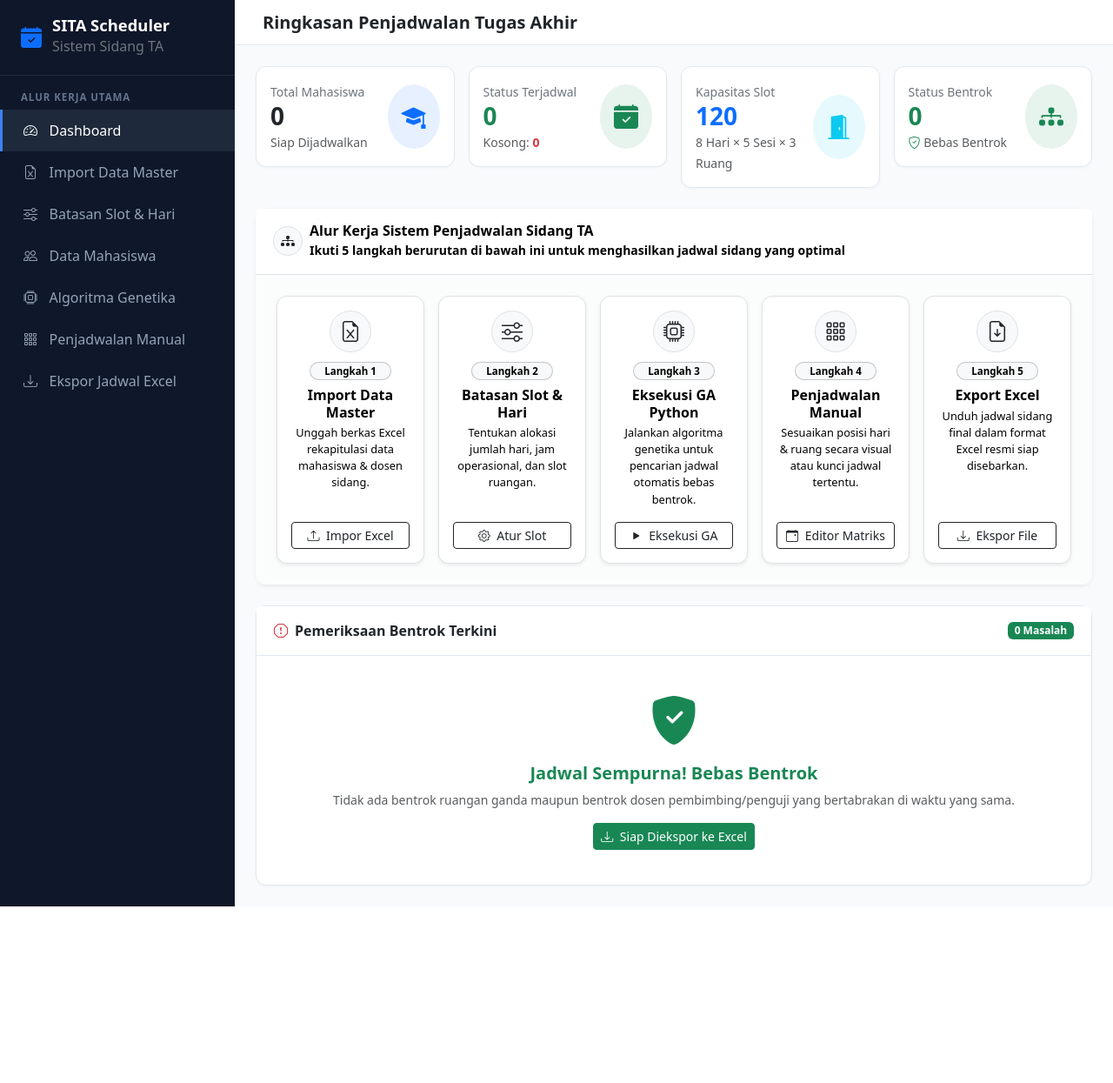
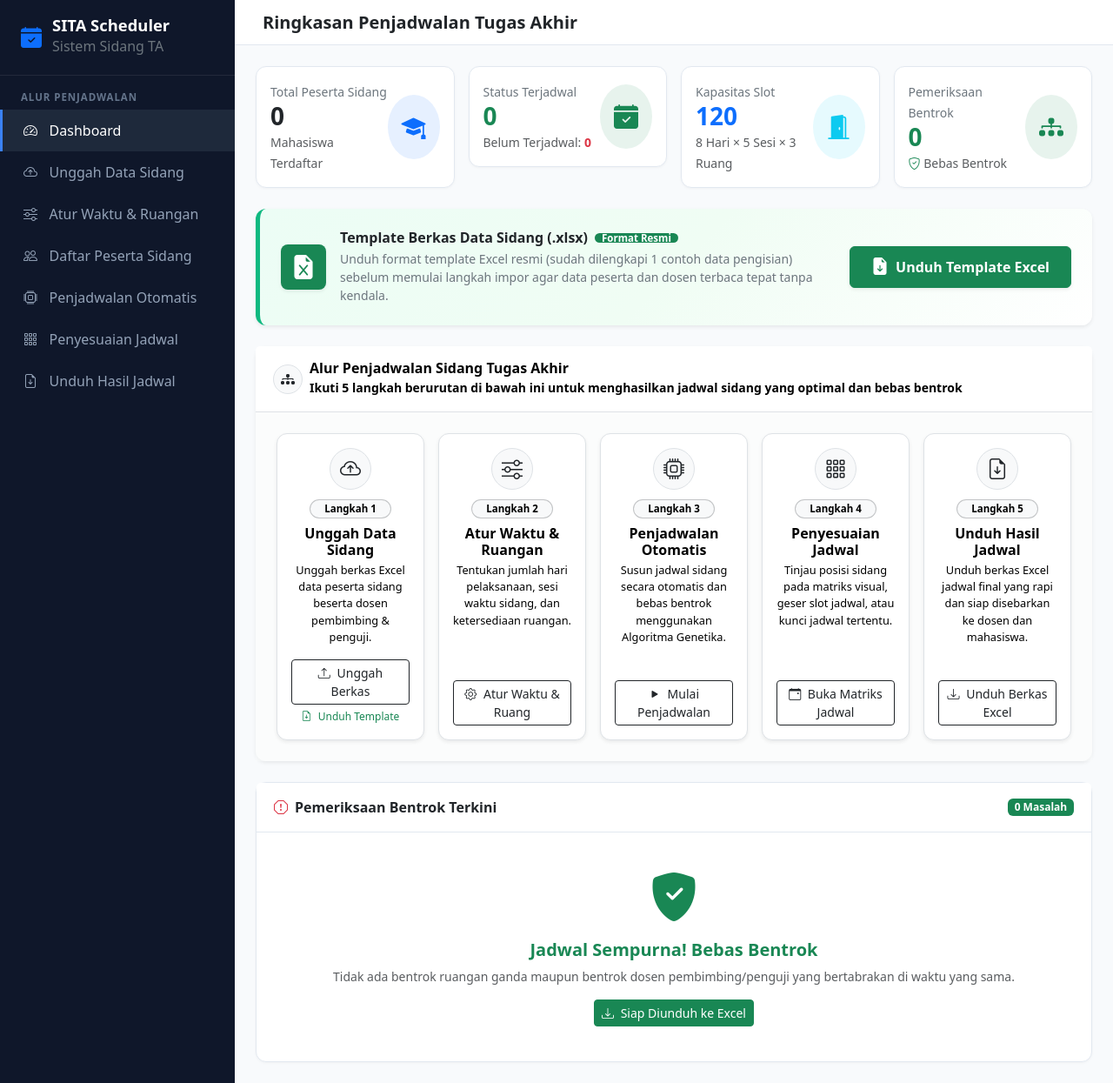
Before and after one commit to AbelChrisnaldi/project-test, a Django app: page / in a window 1280 px wide. Shown: the whole page at 87% size. Before the commit the page ends 1042 px from the top, so only its background shows below. Run offline with Django 5.2, Linux system fonts and the light colour scheme; data comes from the database, SQL or seed files in the repository; data that the repository does not hold is empty.

Commit message:
refactor: UX writing ramah pengguna dan penempatan unduh template excel di dashboard

```diff
--- a/scheduler/templates/scheduler/base.html
+++ b/scheduler/templates/scheduler/base.html
@@ -126,7 +126,7 @@
       </div>
     </div>
 
-    <div class="nav-header">Alur Kerja Utama</div>
+    <div class="nav-header">Alur Penjadwalan</div>
     <ul class="nav flex-column mb-2">
       <li class="nav-item">
         <a class="nav-link {% if request.resolver_match.url_name == 'dashboard' %}active{% endif %}" href="{% url 'scheduler:dashboard' %}">
@@ -135,32 +135,32 @@
       </li>
       <li class="nav-item">
         <a class="nav-link {% if request.resolver_match.url_name == 'import_excel' %}active{% endif %}" href="{% url 'scheduler:import_excel' %}">
-          <i class="bi bi-file-earmark-excel"></i> Import Data Master
+          <i class="bi bi-cloud-arrow-up"></i> Unggah Data Sidang
         </a>
       </li>
       <li class="nav-item">
         <a class="nav-link {% if request.resolver_match.url_name == 'settings' %}active{% endif %}" href="{% url 'scheduler:settings' %}">
-          <i class="bi bi-sliders"></i> Batasan Slot & Hari
+          <i class="bi bi-sliders"></i> Atur Waktu & Ruangan
         </a>
       </li>
       <li class="nav-item">
         <a class="nav-link {% if request.resolver_match.url_name == 'student_list' or request.resolver_match.url_name == 'student_edit' %}active{% endif %}" href="{% url 'scheduler:student_list' %}">
-          <i class="bi bi-people"></i> Data Mahasiswa
+          <i class="bi bi-people"></i> Daftar Peserta Sidang
         </a>
       </li>
       <li class="nav-item">
         <a class="nav-link {% if request.resolver_match.url_name == 'genetic' %}active{% endif %}" href="{% url 'scheduler:genetic' %}">
-          <i class="bi bi-cpu"></i> Algoritma Genetika
+          <i class="bi bi-cpu"></i> Penjadwalan Otomatis
         </a>
       </li>
       <li class="nav-item">
         <a class="nav-link {% if request.resolver_match.url_name == 'manual_grid' %}active{% endif %}" href="{% url 'scheduler:manual_grid' %}">
-          <i class="bi bi-grid-3x3-gap"></i> Penjadwalan Manual
+          <i class="bi bi-grid-3x3-gap"></i> Penyesuaian Jadwal
         </a>
       </li>
       <li class="nav-item">
         <a class="nav-link {% if request.resolver_match.url_name == 'export_view' %}active{% endif %}" href="{% url 'scheduler:export_view' %}">
-          <i class="bi bi-download"></i> Ekspor Jadwal Excel
+          <i class="bi bi-file-earmark-arrow-down"></i> Unduh Hasil Jadwal
         </a>
       </li>
     </ul>
--- a/scheduler/templates/scheduler/dashboard.html
+++ b/scheduler/templates/scheduler/dashboard.html
@@ -10,9 +10,9 @@
     <div class="card p-3">
       <div class="d-flex justify-content-between align-items-center">
         <div>
-          <span class="text-secondary small fw-medium">Total Mahasiswa</span>
+          <span class="text-secondary small fw-medium">Total Peserta Sidang</span>
           <h3 class="fw-bold mb-0 text-dark">{{ total_students }}</h3>
-          <small class="text-muted">Siap Dijadwalkan</small>
+          <small class="text-muted">Mahasiswa Terdaftar</small>
         </div>
         <div class="bg-primary bg-opacity-10 text-primary rounded-circle p-3">
           <i class="bi bi-mortarboard-fill fs-3"></i>
@@ -27,7 +27,7 @@
         <div>
           <span class="text-secondary small fw-medium">Status Terjadwal</span>
           <h3 class="fw-bold mb-0 text-success">{{ scheduled_count }}</h3>
-          <small class="text-muted">Kosong: <span class="fw-bold text-danger">{{ unscheduled_count }}</span></small>
+          <small class="text-muted">Belum Terjadwal: <span class="fw-bold text-danger">{{ unscheduled_count }}</span></small>
         </div>
         <div class="bg-success bg-opacity-10 text-success rounded-circle p-3">
           <i class="bi bi-calendar-check-fill fs-3"></i>
@@ -55,7 +55,7 @@
     <div class="card p-3">
       <div class="d-flex justify-content-between align-items-center">
         <div>
-          <span class="text-secondary small fw-medium">Status Bentrok</span>
+          <span class="text-secondary small fw-medium">Pemeriksaan Bentrok</span>
           <h3 class="fw-bold mb-0 {% if conflict_data.total_conflicts == 0 %}text-success{% else %}text-danger{% endif %}">
             {{ conflict_data.total_conflicts }}
           </h3>
@@ -63,13 +63,41 @@
             {% if conflict_data.total_conflicts == 0 %}
               <i class="bi bi-shield-check text-success"></i> Bebas Bentrok
             {% else %}
-              <i class="bi bi-exclamation-triangle text-danger"></i> Dosen/Ruang Bentrok
+              <i class="bi bi-exclamation-triangle text-danger"></i> Dosen/Ruangan Bentrok
             {% endif %}
           </small>
         </div>
         <div class="{% if conflict_data.total_conflicts == 0 %}bg-success bg-opacity-10 text-success{% else %}bg-danger bg-opacity-10 text-danger{% endif %} rounded-circle p-3">
           <i class="bi bi-diagram-3-fill fs-3"></i>
         </div>
+      </div>
+    </div>
+  </div>
+</div>
+
+<!-- Fitur Unduh Template Berkas (Akses Cepat di Dashboard) -->
+<div class="card mb-4 border-0 shadow-sm" style="background: linear-gradient(135deg, #ecfdf5 0%, #f0fdf4 50%, #ffffff 100%); border-left: 5px solid #10b981 !important;">
+  <div class="card-body p-4">
+    <div class="d-flex flex-column flex-lg-row align-items-lg-center justify-content-between gap-3">
+      <div class="d-flex align-items-center gap-3">
+        <div class="bg-success text-white rounded-3 p-3 d-flex align-items-center justify-content-center shadow-sm flex-shrink-0" style="width: 52px; height: 52px;">
+          <i class="bi bi-file-earmark-excel-fill fs-3"></i>
+        </div>
+        <div>
+          <div class="d-flex align-items-center gap-2 mb-1">
+            <h6 class="mb-0 fw-bold text-dark fs-6">Template Berkas Data Sidang (.xlsx)</h6>
+            <span class="badge bg-success text-white rounded-pill px-2 py-0 fw-semibold" style="font-size: 0.72rem;">Format Resmi</span>
+          </div>
+          <p class="text-secondary small mb-0">
+            Unduh format template Excel resmi (sudah dilengkapi 1 contoh data pengisian) sebelum memulai langkah impor agar data peserta dan dosen terbaca tepat tanpa kendala.
+          </p>
+        </div>
+      </div>
+      <div class="d-flex align-items-center gap-2 flex-shrink-0">
+        <a href="{% url 'scheduler:download_template' %}" class="btn btn-success fw-semibold px-4 py-2 shadow-sm d-flex align-items-center gap-2">
+          <i class="bi bi-file-earmark-arrow-down-fill fs-5"></i>
+          <span>Unduh Template Excel</span>
+        </a>
       </div>
     </div>
   </div>
@@ -83,8 +111,8 @@
         <i class="bi bi-diagram-3-fill text-dark"></i>
       </div>
       <div>
-        <h6 class="mb-0 fw-bold text-dark" style="color: #000000 !important;">Alur Kerja Sistem Penjadwalan Sidang TA</h6>
-        <small class="text-dark" style="color: #000000 !important;">Ikuti 5 langkah berurutan di bawah ini untuk menghasilkan jadwal sidang yang optimal</small>
+        <h6 class="mb-0 fw-bold text-dark" style="color: #000000 !important;">Alur Penjadwalan Sidang Tugas Akhir</h6>
+        <small class="text-dark" style="color: #000000 !important;">Ikuti 5 langkah berurutan di bawah ini untuk menghasilkan jadwal sidang yang optimal dan bebas bentrok</small>
       </div>
     </div>
   </div>
@@ -96,19 +124,24 @@
         <div class="card h-100 border text-center p-3 d-flex flex-column justify-content-between bg-white shadow-sm hover-shadow">
           <div>
             <div class="d-inline-flex align-items-center justify-content-center bg-light text-dark rounded-circle mb-2 border" style="width: 48px; height: 48px;">
-              <i class="bi bi-file-earmark-excel fs-4 text-dark"></i>
+              <i class="bi bi-cloud-arrow-up fs-4 text-dark"></i>
             </div>
             <div>
               <span class="badge bg-light text-dark border border-dark border-opacity-25 rounded-pill px-3 py-1 mb-2 fw-semibold" style="font-size: 0.72rem; color: #000000 !important;">Langkah 1</span>
             </div>
-            <h6 class="fw-bold text-dark mb-1 fs-6" style="color: #000000 !important;">Import Data Master</h6>
+            <h6 class="fw-bold text-dark mb-1 fs-6" style="color: #000000 !important;">Unggah Data Sidang</h6>
             <p class="small text-dark mb-3" style="font-size: 0.8rem; min-height: 48px; color: #000000 !important;">
-              Unggah berkas Excel rekapitulasi data mahasiswa & dosen sidang.
+              Unggah berkas Excel data peserta sidang beserta dosen pembimbing & penguji.
             </p>
           </div>
-          <a href="{% url 'scheduler:import_excel' %}" class="btn btn-outline-dark btn-sm w-100 fw-medium">
-            <i class="bi bi-upload me-1"></i> Impor Excel
-          </a>
+          <div class="d-flex flex-column gap-1">
+            <a href="{% url 'scheduler:import_excel' %}" class="btn btn-outline-dark btn-sm w-100 fw-medium">
+              <i class="bi bi-upload me-1"></i> Unggah Berkas
+            </a>
+            <a href="{% url 'scheduler:download_template' %}" class="btn btn-link btn-sm text-decoration-none text-success p-0 fw-medium" style="font-size: 0.75rem;">
+              <i class="bi bi-file-earmark-arrow-down me-1"></i> Unduh Template
+            </a>
+          </div>
         </div>
       </div>
 
@@ -122,13 +155,13 @@
             <div>
               <span class="badge bg-light text-dark border border-dark border-opacity-25 rounded-pill px-3 py-1 mb-2 fw-semibold" style="font-size: 0.72rem; color: #000000 !important;">Langkah 2</span>
             </div>
-            <h6 class="fw-bold text-dark mb-1 fs-6" style="color: #000000 !important;">Batasan Slot & Hari</h6>
+            <h6 class="fw-bold text-dark mb-1 fs-6" style="color: #000000 !important;">Atur Waktu & Ruangan</h6>
             <p class="small text-dark mb-3" style="font-size: 0.8rem; min-height: 48px; color: #000000 !important;">
-              Tentukan alokasi jumlah hari, jam operasional, dan slot ruangan.
+              Tentukan jumlah hari pelaksanaan, sesi waktu sidang, dan ketersediaan ruangan.
             </p>
           </div>
           <a href="{% url 'scheduler:settings' %}" class="btn btn-outline-dark btn-sm w-100 fw-medium">
-            <i class="bi bi-gear me-1"></i> Atur Slot
+            <i class="bi bi-gear me-1"></i> Atur Waktu & Ruang
           </a>
         </div>
       </div>
@@ -143,13 +176,13 @@
             <div>
               <span class="badge bg-light text-dark border border-dark border-opacity-25 rounded-pill px-3 py-1 mb-2 fw-semibold" style="font-size: 0.72rem; color: #000000 !important;">Langkah 3</span>
             </div>
-            <h6 class="fw-bold text-dark mb-1 fs-6" style="color: #000000 !important;">Eksekusi GA Python</h6>
+            <h6 class="fw-bold text-dark mb-1 fs-6" style="color: #000000 !important;">Penjadwalan Otomatis</h6>
             <p class="small text-dark mb-3" style="font-size: 0.8rem; min-height: 48px; color: #000000 !important;">
-              Jalankan algoritma genetika untuk pencarian jadwal otomatis bebas bentrok.
+              Susun jadwal sidang secara otomatis dan bebas bentrok menggunakan Algoritma Genetika.
             </p>
           </div>
           <a href="{% url 'scheduler:genetic' %}" class="btn btn-outline-dark btn-sm w-100 fw-medium">
-            <i class="bi bi-play-fill me-1"></i> Eksekusi GA
+            <i class="bi bi-play-fill me-1"></i> Mulai Penjadwalan
           </a>
         </div>
       </div>
@@ -164,13 +197,13 @@
             <div>
               <span class="badge bg-light text-dark border border-dark border-opacity-25 rounded-pill px-3 py-1 mb-2 fw-semibold" style="font-size: 0.72rem; color: #000000 !important;">Langkah 4</span>
             </div>
-            <h6 class="fw-bold text-dark mb-1 fs-6" style="color: #000000 !important;">Penjadwalan Manual</h6>
+            <h6 class="fw-bold text-dark mb-1 fs-6" style="color: #000000 !important;">Penyesuaian Jadwal</h6>
             <p class="small text-dark mb-3" style="font-size: 0.8rem; min-height: 48px; color: #000000 !important;">
-              Sesuaikan posisi hari & ruang secara visual atau kunci jadwal tertentu.
+              Tinjau posisi sidang pada matriks visual, geser slot jadwal, atau kunci jadwal tertentu.
             </p>
           </div>
           <a href="{% url 'scheduler:manual_grid' %}" class="btn btn-outline-dark btn-sm w-100 fw-medium">
-            <i class="bi bi-calendar-event me-1"></i> Editor Matriks
+            <i class="bi bi-calendar-event me-1"></i> Buka Matriks Jadwal
           </a>
         </div>
       </div>
@@ -185,13 +218,13 @@
             <div>
               <span class="badge bg-light text-dark border border-dark border-opacity-25 rounded-pill px-3 py-1 mb-2 fw-semibold" style="font-size: 0.72rem; color: #000000 !important;">Langkah 5</span>
             </div>
-            <h6 class="fw-bold text-dark mb-1 fs-6" style="color: #000000 !important;">Export Excel</h6>
+            <h6 class="fw-bold text-dark mb-1 fs-6" style="color: #000000 !important;">Unduh Hasil Jadwal</h6>
             <p class="small text-dark mb-3" style="font-size: 0.8rem; min-height: 48px; color: #000000 !important;">
-              Unduh jadwal sidang final dalam format Excel resmi siap disebarkan.
+              Unduh berkas Excel jadwal final yang rapi dan siap disebarkan ke dosen dan mahasiswa.
             </p>
           </div>
           <a href="{% url 'scheduler:export_view' %}" class="btn btn-outline-dark btn-sm w-100 fw-medium">
-            <i class="bi bi-download me-1"></i> Ekspor File
+            <i class="bi bi-download me-1"></i> Unduh Berkas Excel
           </a>
         </div>
       </div>
@@ -220,7 +253,7 @@
               Tidak ada bentrok ruangan ganda maupun bentrok dosen pembimbing/penguji yang bertabrakan di waktu yang sama.
             </p>
             <a href="{% url 'scheduler:export_view' %}" class="btn btn-success btn-sm">
-              <i class="bi bi-download me-1"></i> Siap Diekspor ke Excel
+              <i class="bi bi-download me-1"></i> Siap Diunduh ke Excel
             </a>
           </div>
         {% else %}
@@ -241,10 +274,10 @@
           </ul>
           <div class="mt-3 d-flex gap-2">
             <a href="{% url 'scheduler:genetic' %}" class="btn btn-primary btn-sm flex-fill">
-              <i class="bi bi-magic me-1"></i> Selesaikan dengan Algoritma Genetika
+              <i class="bi bi-magic me-1"></i> Selesaikan dengan Penjadwalan Otomatis
             </a>
             <a href="{% url 'scheduler:manual_grid' %}" class="btn btn-outline-secondary btn-sm flex-fill">
-              <i class="bi bi-pencil-square me-1"></i> Perbaiki Manual
+              <i class="bi bi-pencil-square me-1"></i> Sesuaikan Manual di Matriks
             </a>
           </div>
         {% endif %}
--- a/scheduler/templates/scheduler/export.html
+++ b/scheduler/templates/scheduler/export.html
@@ -1,14 +1,14 @@
 {% extends 'scheduler/base.html' %}
 
-{% block title %}Ekspor Output Jadwal ke Excel{% endblock %}
-{% block header_title %}Export Output Jadwal ke Excel (.xlsx){% endblock %}
+{% block title %}Unduh Hasil Jadwal Sidang ke Excel{% endblock %}
+{% block header_title %}Langkah 5: Unduh Hasil Jadwal Sidang (.xlsx){% endblock %}
 
 {% block content %}
 <div class="row justify-content-center">
   <div class="col-lg-8">
     <div class="card mb-4">
       <div class="card-header bg-white">
-        <h6 class="mb-0 fw-bold"><i class="bi bi-file-earmark-excel text-success me-2"></i>Pengaturan Unduhan Berkas Excel</h6>
+        <h6 class="mb-0 fw-bold"><i class="bi bi-file-earmark-excel text-success me-2"></i>Unduh Berkas Excel Jadwal Final</h6>
       </div>
       <div class="card-body p-4">
         <p class="text-muted small">
--- a/scheduler/templates/scheduler/genetic.html
+++ b/scheduler/templates/scheduler/genetic.html
@@ -1,7 +1,7 @@
 {% extends 'scheduler/base.html' %}
 
-{% block title %}Eksekusi Algoritma Genetika (GA){% endblock %}
-{% block header_title %}Eksekusi Algoritma Genetika (GA Optimization){% endblock %}
+{% block title %}Penjadwalan Otomatis (Algoritma Genetika){% endblock %}
+{% block header_title %}Langkah 3: Penjadwalan Otomatis (Algoritma Genetika){% endblock %}
 
 {% block content %}
 <div class="row g-4">
@@ -9,7 +9,7 @@
   <div class="col-lg-5">
     <div class="card mb-4">
       <div class="card-header bg-white">
-        <h6 class="mb-0 fw-bold"><i class="bi bi-cpu text-primary me-2"></i>Konfigurasi Eksekusi GA</h6>
+        <h6 class="mb-0 fw-bold"><i class="bi bi-cpu text-primary me-2"></i>Pengaturan Penjadwalan Otomatis</h6>
       </div>
       <div class="card-body p-4">
         <div class="mb-3">
--- a/scheduler/templates/scheduler/manual_grid.html
+++ b/scheduler/templates/scheduler/manual_grid.html
@@ -1,7 +1,7 @@
 {% extends 'scheduler/base.html' %}
 
-{% block title %}Penjadwalan Manual & Matriks Jadwal Sidang{% endblock %}
-{% block header_title %}Penjadwalan Manual & Matriks Jadwal Sidang{% endblock %}
+{% block title %}Penyesuaian Jadwal Sidang (Matriks){% endblock %}
+{% block header_title %}Langkah 4: Penyesuaian Jadwal Sidang (Matriks Visual){% endblock %}
 
 {% block content %}
 <!-- Top Toolbar & Status -->
--- a/scheduler/templates/scheduler/student_list.html
+++ b/scheduler/templates/scheduler/student_list.html
@@ -1,7 +1,7 @@
 {% extends 'scheduler/base.html' %}
 
-{% block title %}Data Mahasiswa & Plotting Dosen{% endblock %}
-{% block header_title %}Data Mahasiswa & Pembagian Dosen Sidang{% endblock %}
+{% block title %}Daftar Peserta Sidang TA{% endblock %}
+{% block header_title %}Daftar Peserta Sidang & Dosen Penguji{% endblock %}
 
 {% block content %}
 <!-- Search & Filter Card -->
```
Also changed, not shown: config/settings.py (+10 -0 lines), scheduler/templates/scheduler/import.html (+13 -13 lines), scheduler/templates/scheduler/settings.html (+4 -4 lines), scheduler/templates/scheduler/student_edit.html (+7 -7 lines).
